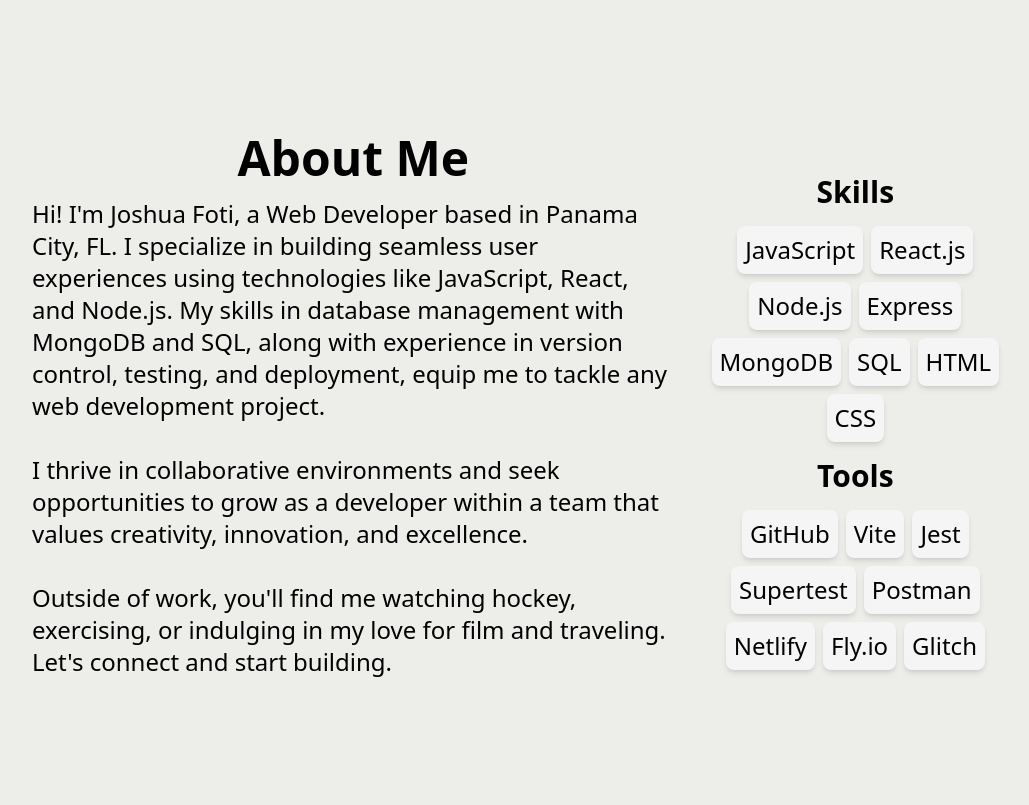
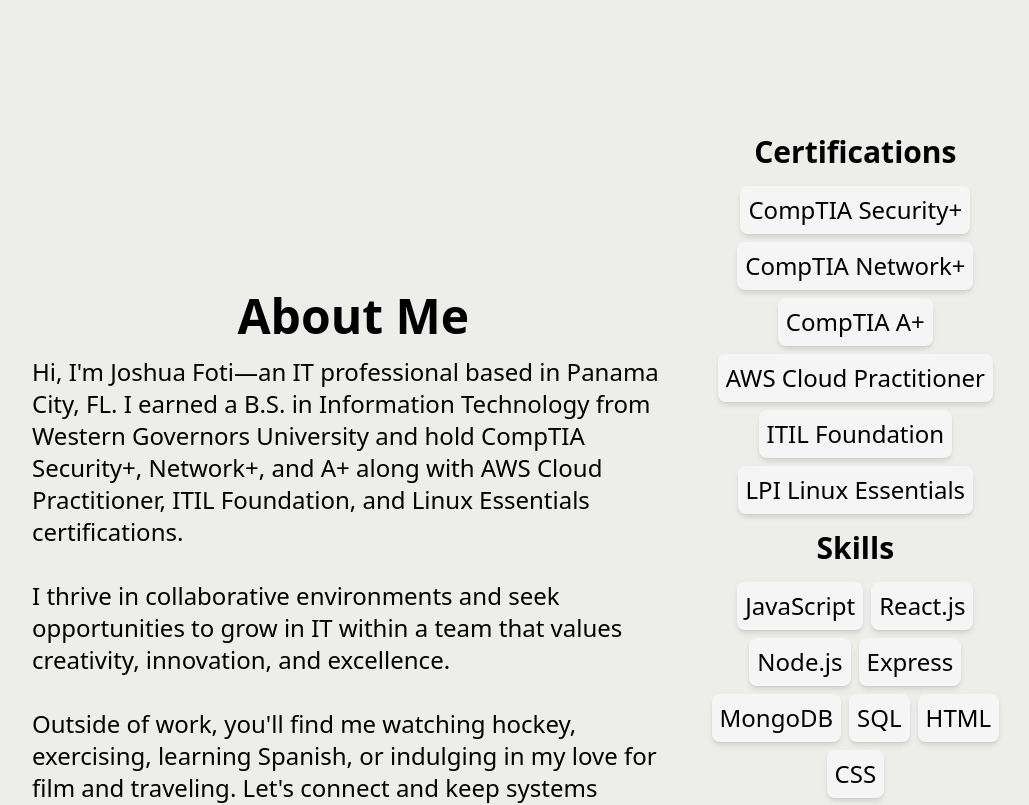
Before and after one commit to Jfoti64/portfolio, a React (Vite) app: page / in a window 1280 px wide. Shown: the part 1660-2465 px from the top of the page, without its empty margins (116-1145 px from the left). Built offline with nearby package versions, Linux system fonts and the light colour scheme.

Commit message:
Bring information up to date

```diff
--- a/src/components/About.jsx
+++ b/src/components/About.jsx
@@ -39,22 +39,46 @@
         <div className="flex flex-col items-center md:w-2/3">
           <h1 className="text-4xl lg:text-5xl font-bold mb-4">About Me</h1>
           <p className="text-xl lg:text-2xl mb-8 max-w-2xl text-left">
-            Hi! I&apos;m Joshua Foti, a Web Developer based in Panama City, FL. I specialize in
-            building seamless user experiences using technologies like JavaScript, React, and
-            Node.js. My skills in database management with MongoDB and SQL, along with experience in
-            version control, testing, and deployment, equip me to tackle any web development
-            project.
+            Hi, I&apos;m Joshua Foti—an IT professional based in Panama City, FL. I earned a
+            B.S. in Information Technology from Western Governors University and hold
+            CompTIA Security+, Network+, and A+ along with AWS Cloud Practitioner, ITIL
+            Foundation, and Linux Essentials certifications.
           </p>
           <p className="text-xl lg:text-2xl mb-8 max-w-2xl text-left">
-            I thrive in collaborative environments and seek opportunities to grow as a developer
+            I thrive in collaborative environments and seek opportunities to grow in IT
             within a team that values creativity, innovation, and excellence.
           </p>
           <p className="text-xl lg:text-2xl mb-8 max-w-2xl text-left">
-            Outside of work, you&apos;ll find me watching hockey, exercising, or indulging in my
-            love for film and traveling. Let&apos;s connect and start building.
+            Outside of work, you&apos;ll find me watching hockey, exercising, learning
+            Spanish, or indulging in my love for film and traveling. Let&apos;s connect and
+            keep systems running smoothly.
           </p>
         </div>
         <div className="flex flex-col items-center md:w-1/3 mt-8 md:mt-0 space-y-4">
+          {/* Certifications Section */}
+          <div className="w-full">
+            <h2 className="text-2xl lg:text-3xl font-semibold mb-4">Certifications</h2>
+            <ul className="flex flex-wrap gap-2 justify-center">
+              {[
+                'CompTIA Security+',
+                'CompTIA Network+',
+                'CompTIA A+',
+                'AWS Cloud Practitioner',
+                'ITIL Foundation',
+                'LPI Linux Essentials',
+              ].map((cert) => (
+                <li
+                  key={cert}
+                  className="bg-skillBox rounded-lg shadow-md p-2 text-xl lg:text-2xl hover:bg-skillBoxHover transition-colors duration-200"
+                  style={{ cursor: 'default', userSelect: 'none' }}
+                >
+                  <span style={{ cursor: 'default', userSelect: 'none' }}>{cert}</span>
+                </li>
+              ))}
+            </ul>
+          </div>
+
+          {/* Skills Section */}
           <div className="w-full">
             <h2 className="text-2xl lg:text-3xl font-semibold mb-4">Skills</h2>
             <ul className="flex flex-wrap gap-2 justify-center">
@@ -78,6 +102,8 @@
               ))}
             </ul>
           </div>
+
+          {/* Tools Section */}
           <div className="w-full">
             <h2 className="text-2xl lg:text-3xl font-semibold mb-4">Tools</h2>
             <ul className="flex flex-wrap gap-2 justify-center">
```
